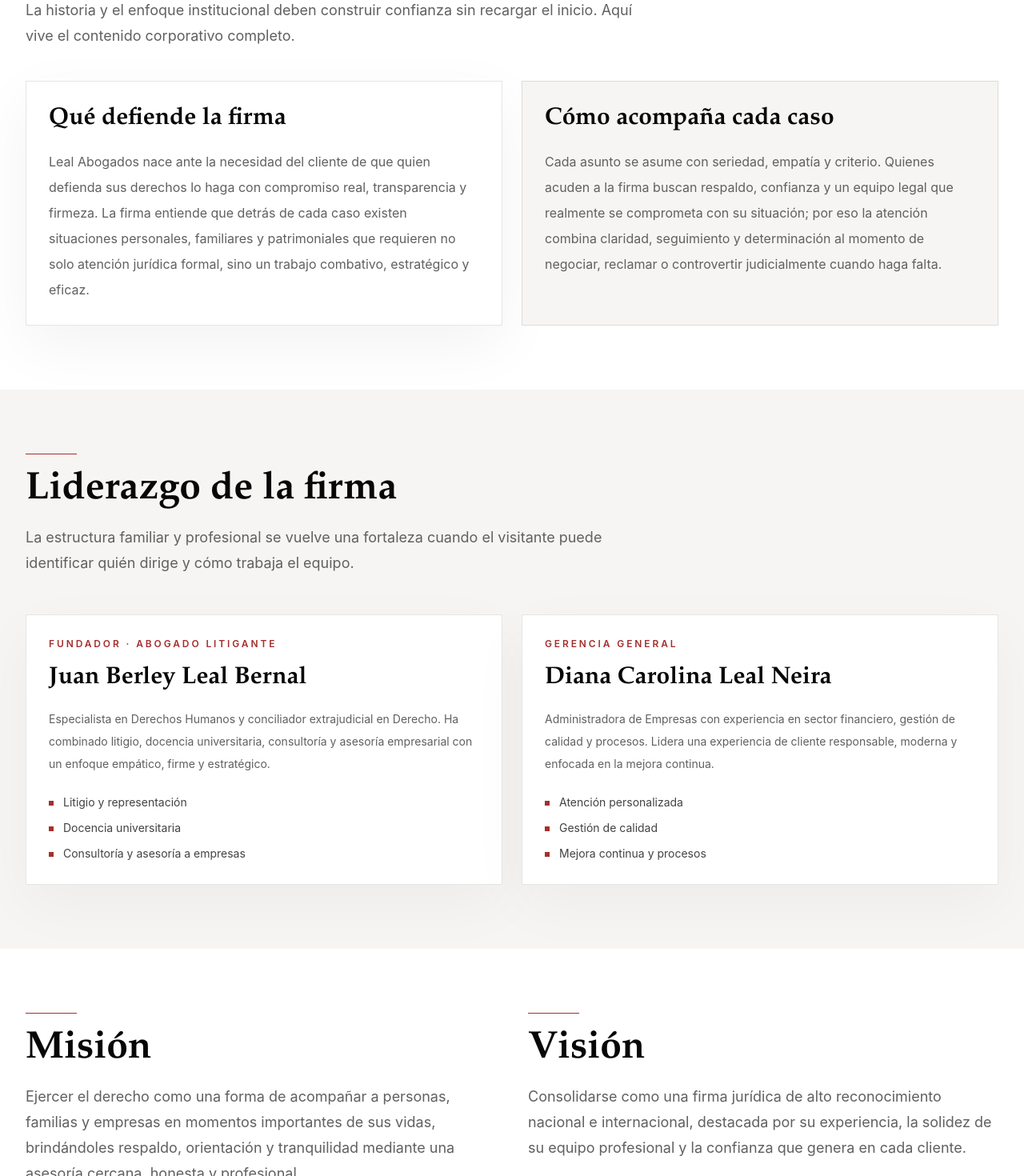
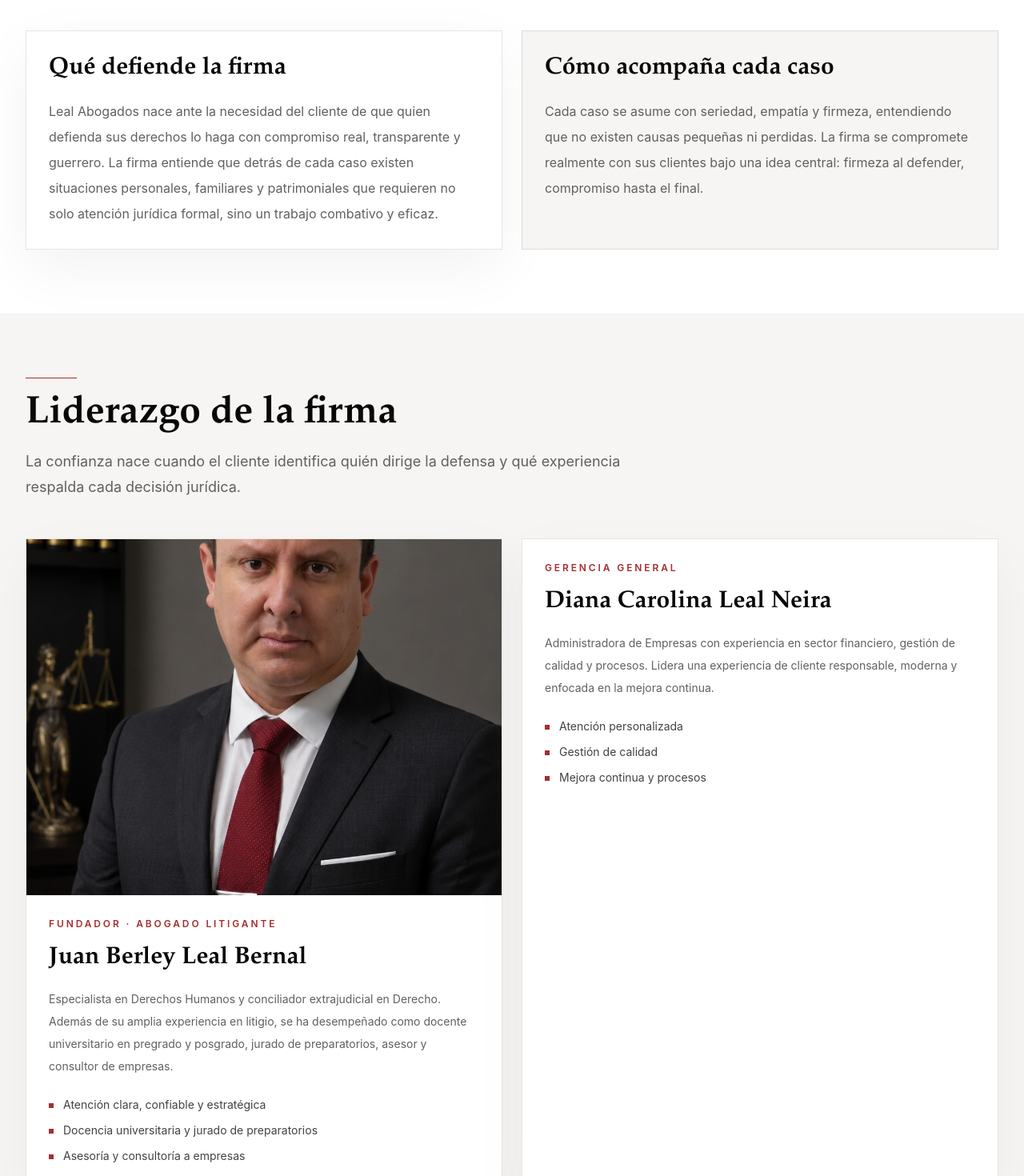
Before and after one commit to davidricardobc/LealAbogados, a Next.js app: page /quienes-somos in a window 1280 px wide. Shown: the part 920-2390 px from the top of the page at 80% size. Built offline with nearby package versions, Linux system fonts and the light colour scheme.

Commit message:
content: integrar perfil institucional de Leal

```diff
--- a/src/app/quienes-somos/page.tsx
+++ b/src/app/quienes-somos/page.tsx
@@ -1,4 +1,5 @@
 import type { Metadata } from "next";
+import Image from "next/image";
 import { CtaBand } from "@/components/cta-band";
 import { PageHero } from "@/components/page-hero";
 import { SectionHeader } from "@/components/section-header";
@@ -26,8 +27,8 @@ export default function AboutPage() {
   return (
     <>
       <PageHero
-        title="Una firma construida para defender con criterio, compromiso y claridad."
-        description="Leal Abogados Compañía reúne experiencia jurídica, liderazgo visible y una forma de trabajo enfocada en acompañar con seriedad a personas, familias y empresas en toda Colombia."
+        title="Firmeza al defender. Compromiso hasta el final."
+        description="Leal Abogados Compañía defiende derechos e intereses con compromiso real, atención transparente y una forma de trabajo combativa, eficaz y humana."
         secondaryHref="/contacto"
         secondaryLabel="Hablar con la firma"
       />
@@ -36,7 +37,7 @@ export default function AboutPage() {
         <div className="mx-auto max-w-7xl">
           <SectionHeader
             title="Perfil de la firma"
-            description="La historia y el enfoque institucional deben construir confianza sin recargar el inicio. Aquí vive el contenido corporativo completo."
+            description="Una firma jurídica construida para acompañar casos personales, familiares, patrimoniales y empresariales con seriedad, empatía y firmeza."
           />
           <div className="mt-10 grid gap-6 lg:grid-cols-2">
             <article className="border border-ink/10 bg-white p-7 shadow-[0_24px_70px_rgba(7,7,7,0.05)]">
@@ -55,11 +56,23 @@ export default function AboutPage() {
         <div className="mx-auto max-w-7xl">
           <SectionHeader
             title="Liderazgo de la firma"
-            description="La estructura familiar y profesional se vuelve una fortaleza cuando el visitante puede identificar quién dirige y cómo trabaja el equipo."
+            description="La confianza nace cuando el cliente identifica quién dirige la defensa y qué experiencia respalda cada decisión jurídica."
           />
           <div className="mt-12 grid gap-6 md:grid-cols-2">
             {teamProfiles.map((profile) => (
-              <article className="border border-ink/10 bg-white p-7 shadow-[0_24px_70px_rgba(7,7,7,0.04)]" key={profile.name}>
+              <article className="overflow-hidden border border-ink/10 bg-white shadow-[0_24px_70px_rgba(7,7,7,0.04)]" key={profile.name}>
+                {profile.portrait ? (
+                  <div className="relative aspect-[4/3] bg-ink/5">
+                    <Image
+                      alt={`Retrato profesional de ${profile.name}`}
+                      className="object-cover object-center"
+                      fill
+                      sizes="(min-width: 768px) 50vw, 100vw"
+                      src={profile.portrait}
+                    />
+                  </div>
+                ) : null}
+                <div className="p-7">
                   <p className="text-xs font-semibold uppercase tracking-[0.24em] text-brand-red">{profile.role}</p>
                   <h2 className="mt-4 font-serif text-3xl font-semibold text-ink">{profile.name}</h2>
                   <p className="mt-5 text-sm leading-7 text-muted">{profile.summary}</p>
@@ -71,6 +84,7 @@ export default function AboutPage() {
                       </li>
                     ))}
                   </ul>
+                </div>
               </article>
             ))}
           </div>
@@ -100,7 +114,7 @@ export default function AboutPage() {
         <div className="mx-auto max-w-7xl">
           <SectionHeader
             title="Valores y objetivos"
-            description="La promesa institucional se sostiene en principios visibles y en una meta clara de defensa jurídica seria."
+            description="La confianza se construye a través de la manera en que la firma acompaña y defiende a sus clientes."
           />
           <div className="mt-12 grid gap-6 lg:grid-cols-[1.1fr_0.9fr]">
             <div className="grid gap-5">
--- a/src/data/site.ts
+++ b/src/data/site.ts
@@ -27,6 +27,7 @@ export type TeamProfile = {
   role: string;
   summary: string;
   highlights: string[];
+  portrait?: string;
 };
 
 export type SocialProfile = {
@@ -94,9 +95,14 @@ export const teamProfiles: TeamProfile[] = [
   {
     name: "Juan Berley Leal Bernal",
     role: "Fundador · Abogado litigante",
+    portrait: "/assets/juan-berley-leal-bernal.png",
     summary:
-      "Especialista en Derechos Humanos y conciliador extrajudicial en Derecho. Ha combinado litigio, docencia universitaria, consultoría y asesoría empresarial con un enfoque empático, firme y estratégico.",
-    highlights: ["Litigio y representación", "Docencia universitaria", "Consultoría y asesoría a empresas"],
+      "Especialista en Derechos Humanos y conciliador extrajudicial en Derecho. Además de su amplia experiencia en litigio, se ha desempeñado como docente universitario en pregrado y posgrado, jurado de preparatorios, asesor y consultor de empresas.",
+    highlights: [
+      "Atención clara, confiable y estratégica",
+      "Docencia universitaria y jurado de preparatorios",
+      "Asesoría y consultoría a empresas",
+    ],
   },
   {
     name: "Diana Carolina Leal Neira",
@@ -336,40 +342,40 @@ export const companyPackages = [
 ];
 
 export const firmProfile =
-  "Leal Abogados nace ante la necesidad del cliente de que quien defienda sus derechos lo haga con compromiso real, transparencia y firmeza. La firma entiende que detrás de cada caso existen situaciones personales, familiares y patrimoniales que requieren no solo atención jurídica formal, sino un trabajo combativo, estratégico y eficaz.";
+  "Leal Abogados nace ante la necesidad del cliente de que quien defienda sus derechos lo haga con compromiso real, transparente y guerrero. La firma entiende que detrás de cada caso existen situaciones personales, familiares y patrimoniales que requieren no solo atención jurídica formal, sino un trabajo combativo y eficaz.";
 
 export const firmApproach =
-  "Cada asunto se asume con seriedad, empatía y criterio. Quienes acuden a la firma buscan respaldo, confianza y un equipo legal que realmente se comprometa con su situación; por eso la atención combina claridad, seguimiento y determinación al momento de negociar, reclamar o controvertir judicialmente cuando haga falta.";
+  "Cada caso se asume con seriedad, empatía y firmeza, entendiendo que no existen causas pequeñas ni perdidas. La firma se compromete realmente con sus clientes bajo una idea central: firmeza al defender, compromiso hasta el final.";
 
 export const firmMission =
-  "Ejercer el derecho como una forma de acompañar a personas, familias y empresas en momentos importantes de sus vidas, brindándoles respaldo, orientación y tranquilidad mediante una asesoría cercana, honesta y profesional.";
+  "En Leal Abogados Compañía creemos que ejercer el derecho va más allá de llevar un proceso o resolver un problema jurídico. Nuestro compromiso es acompañar a personas, familias y empresas en momentos importantes de sus vidas, brindándoles respaldo, orientación y tranquilidad a través de una asesoría y acompañamiento cercano, honesto y profesional. Trabajamos cada caso con responsabilidad, compromiso y sentido humano, entendiendo que detrás de cada situación existen preocupaciones, decisiones difíciles y personas que necesitan ser apoyadas y defendidas con osadía hasta el final.";
 
 export const firmVision =
-  "Consolidarse como una firma jurídica de alto reconocimiento nacional e internacional, destacada por su experiencia, la solidez de su equipo profesional y la confianza que genera en cada cliente.";
+  "En Leal Abogados Compañía nos proyectamos como una firma jurídica de alto reconocimiento a nivel nacional e internacional, destacada por su compromiso, la solidez de su equipo profesional y la confianza que genera en cada cliente. Nuestra visión es consolidarnos como un referente en respaldo jurídico serio, transparente y comprometido, manteniendo los valores que nos identifican.";
 
 export const institutionalValues: InstitutionalValue[] = [
   {
     title: "Compromiso",
-    text: "Cada proceso se asume con responsabilidad, lealtad y entrega, acompañando al cliente con valentía y respaldo real.",
+    text: "Asumimos cada proceso con responsabilidad, lealtad y entrega, acompañando a nuestros clientes con valentía y respaldo real.",
   },
   {
     title: "Eficacia",
-    text: "La gestión jurídica se orienta a obtener soluciones efectivas, útiles y favorables para cada situación.",
+    text: "Nos orientamos a obtener soluciones reales y favorables para nuestros clientes.",
   },
   {
     title: "Confiabilidad",
-    text: "La trayectoria de la firma busca sostener una asistencia jurídica humana, estratégica, clara y transparente.",
+    text: "Contamos con una trayectoria sólida, humana y confiable que nos permite brindar acompañamiento jurídico estratégico y eficaz.",
   },
 ];
 
 export const generalObjective =
-  "Defender y proteger los derechos e intereses de quienes depositan su confianza en la firma, asumiendo cada caso con compromiso, eficacia y confiabilidad.";
+  "Defender con firmeza los derechos e intereses de quienes depositan su confianza en nuestra firma, asumiendo cada caso con compromiso, eficacia y confiabilidad.";
 
 export const specificObjectives = [
-  "Brindar una atención clara y personalizada a cada cliente.",
-  "Ofrecer soluciones jurídicas efectivas y estratégicas.",
-  "Mantener una comunicación honesta y constante en cada etapa del proceso.",
-  "Mantenerse a la vanguardia en la práctica jurídica.",
+  "Brindar una atención clara y cierta a cada cliente.",
+  "Ofrecer soluciones jurídicas estratégicas y efectivas.",
+  "Mantener una comunicación honesta y permanente en cada etapa del proceso.",
+  "Estar a la vanguardia en la práctica jurídica.",
 ];
 
 export const consultationChecklist: ConversionItem[] = [
```
Also changed, not shown: public/assets/juan-berley-leal-bernal.png (added). Lines whose indentation alone changed are shown as unchanged.
